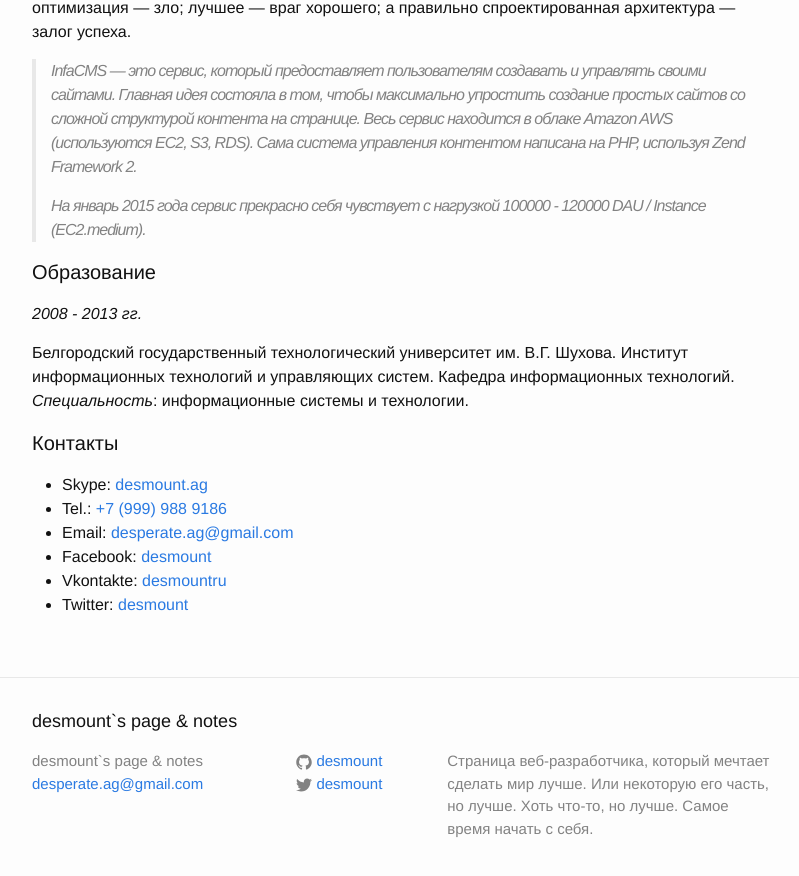
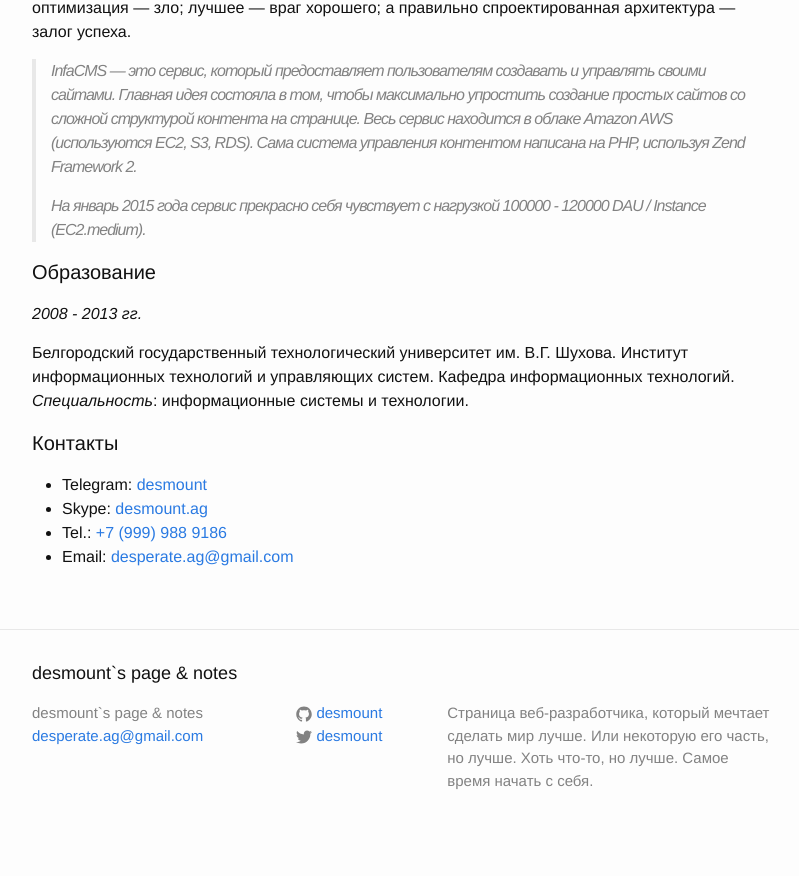
Before and after one commit to desmount/desmount.github.io, a Jekyll site: the page built from about.md, in a window 1280 px wide and 900 px high, scrolled down 1670 px. Shown: the top 876 px of the window, without its empty margins (238-1037 px from the left). Built offline with Jekyll 4.4.1, drawn with Linux system fonts in a browser that asks for light colours; after the commit the page ends 2522 px from its top, so only the background shows below that.

Commit message:
Update about.md

```diff
--- a/about.md
+++ b/about.md
@@ -75,9 +75,7 @@
 
 #### Контакты
 
+- Telegram: [desmount](https://telegram.me/desmount)
 - Skype: [desmount.ag](skype:desmount.ag?chat)
 - Tel.: [+7 (999) 988 9186](tel:+79999889186)
 - Email: [desperate.ag@gmail.com](mailto:desperate.ag@gmail.com)
-- Facebook: [desmount](https://facebook.com/desmount)
-- Vkontakte: [desmountru](https://vk.com/desmountru)
-- Twitter: [desmount](https://twitter.com/desmount)
```
